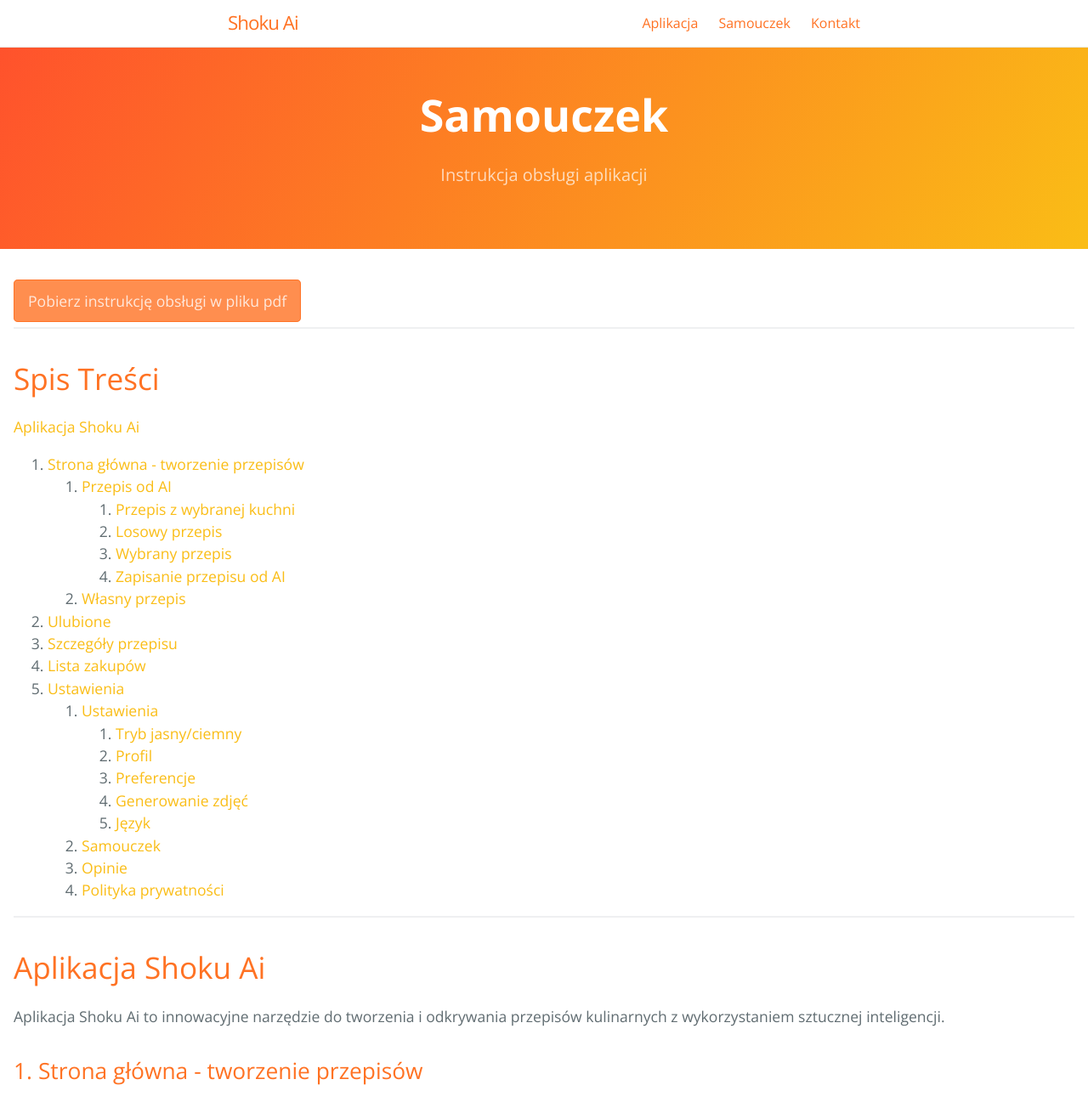
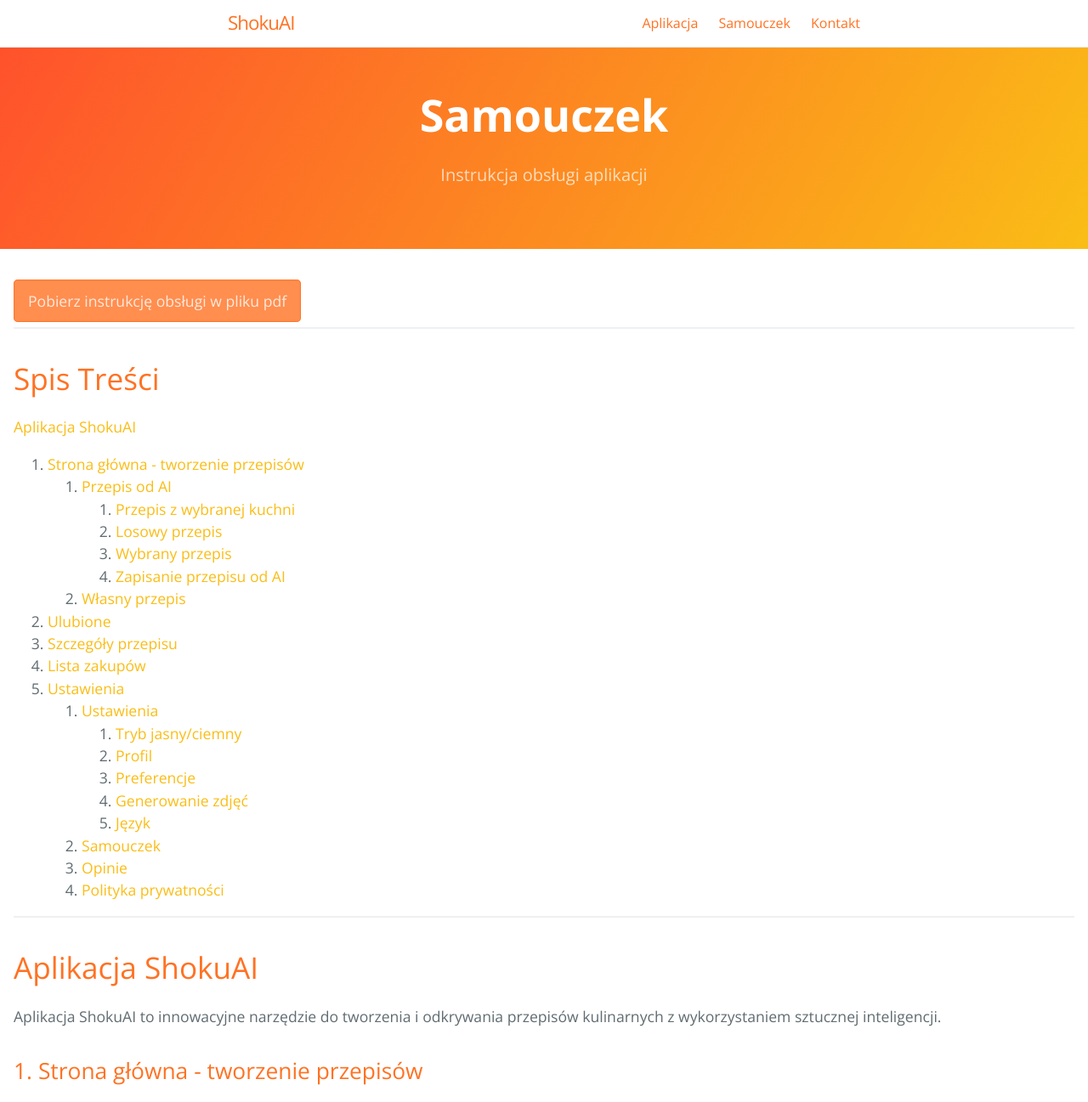
Before and after one commit to PaulinaLewicka1/appTest.github.io, a Jekyll site: the page built from tutorial.md, in a window 1280 px wide. Shown: the top 1297 px of the page at 85% size. Built offline with Jekyll 4.4.1, drawn with Linux system fonts in a browser that asks for light colours; some of the changed text lies outside the part shown.

Commit message:
Poprawa nazwy aplikacji

```diff
--- a/_config.yml
+++ b/_config.yml
@@ -1,4 +1,4 @@
-title: Shoku Ai
+title: ShokuAI
 description: Aplikacja mobilna
 show_downloads: false
 
--- a/_sass/jekyll-theme-cayman-blog.scss
+++ b/_sass/jekyll-theme-cayman-blog.scss
@@ -268,12 +268,6 @@ a {
     max-width: 100%;
   }
 
-  .tutorial {
-    display: flex;
-    justify-content: center;
-    gap: 10px;
-  }
-
   h1,
   h2,
   h3,
--- a/tutorial.md
+++ b/tutorial.md
@@ -13,7 +13,7 @@ order: 1
 
 # Spis Treści
 
-[Aplikacja Shoku Ai](#aplikacja-shoku-ai)
+[Aplikacja ShokuAI](#aplikacja-shokuai)
 1. [Strona główna - tworzenie przepisów](#strona-główna-tworzenie-przepisów)
     1. [Przepis od AI](#przepis-od-ai)
         1. [Przepis z wybranej kuchni](#przepis-z-wybranej-kuchni)
@@ -37,8 +37,8 @@ order: 1
 
 * * *
 
-# Aplikacja Shoku Ai {#aplikacja-shoku-ai}
-Aplikacja Shoku Ai to innowacyjne narzędzie do tworzenia i odkrywania przepisów kulinarnych z wykorzystaniem sztucznej inteligencji.
+# Aplikacja ShokuAI {#aplikacja-shokuai}
+Aplikacja ShokuAI to innowacyjne narzędzie do tworzenia i odkrywania przepisów kulinarnych z wykorzystaniem sztucznej inteligencji.
 
 ## 1. Strona główna - tworzenie przepisów {#strona-główna-tworzenie-przepisów}
 Po uruchomieniu aplikacji znajdziesz się na stronie głównej. Tu można dodawać własne przepisy oraz
@@ -52,9 +52,7 @@ Funkcja generowania przepisów przez sztuczną inteligencję pozwala szybko otrz
 #### 1.1.1. Przepis z wybranej kuchni: {#przepis-z-wybranej-kuchni}
 Aby dodać przepis z wybranej kuchni, rozwiń listę (1), wybierz interesującą Cię kategorię (2) i zatwierdź przyciskiem (3). Nastąpi wygenerowanie przepisu.
 
-<div class="tutorial">
 ![ss_kuchnia_wloska](/assets/images/ss_kuchnia_wloska.jpg) ![ss_kuchnia_wloska_zatwierdz](/assets/images/ss_kuchnia_wloska_zatwierdz.jpg)
-</div>
 
 #### 1.1.2. Losowy przepis: {#losowy-przepis}
 Po naciśnięciu karty _“Losowy przepis”_ nastąpi wygenerowanie przepisu.
@@ -143,4 +141,4 @@ Umożliwia przejście na stronę internetową aplikacji, gdzie znajdziesz m. in.
 Tutaj możesz podzielić się z nami swoją opinią na temat aplikacji.
 
 ### 5.4. Polityka prywatności {#polityka-prywatności}
-Na tej stronie zapoznasz się z polityką prywatności aplikacji Shoku Ai.
+Na tej stronie zapoznasz się z polityką prywatności aplikacji ShokuAI.
```
Also changed, not shown: index.md (+1 -1 lines).
